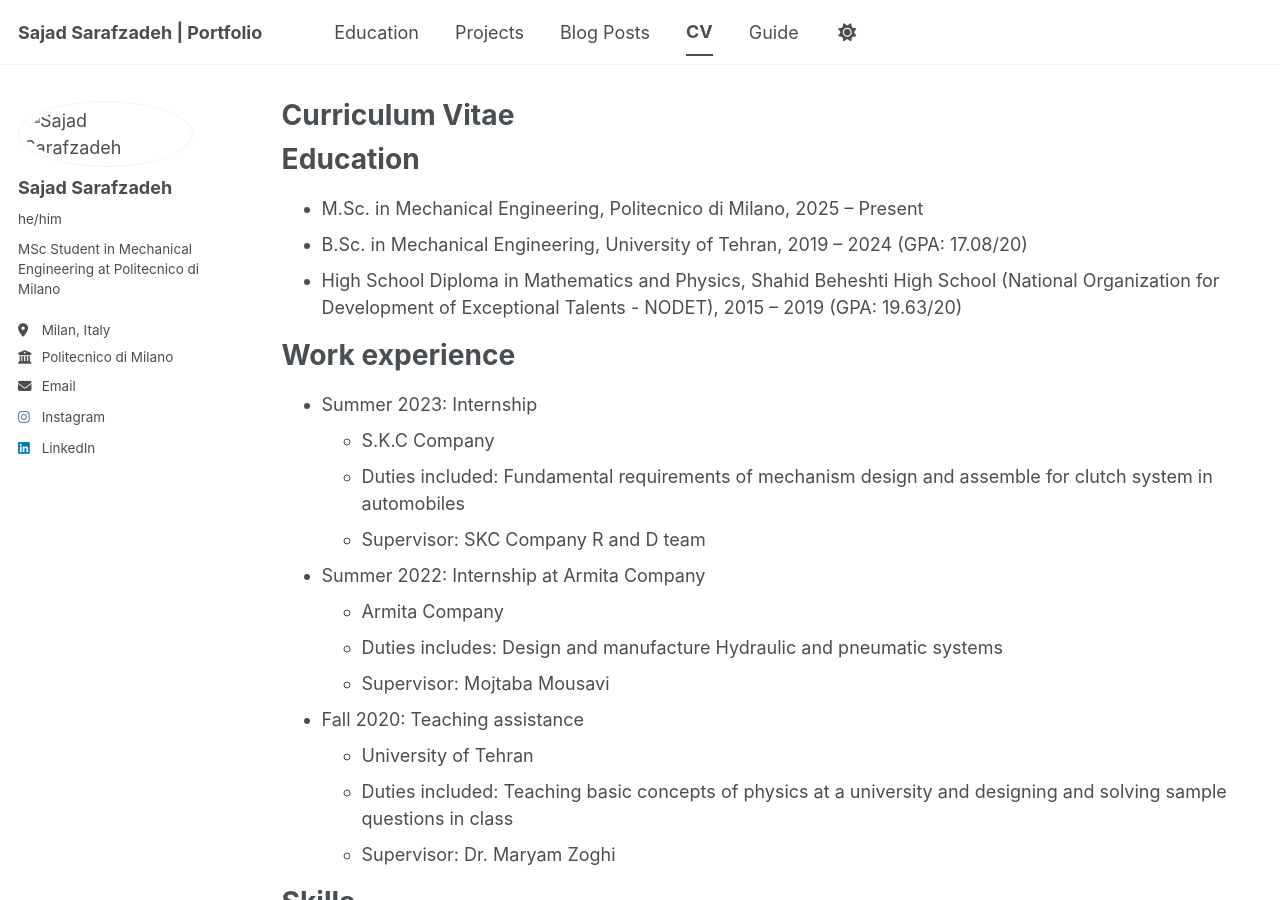
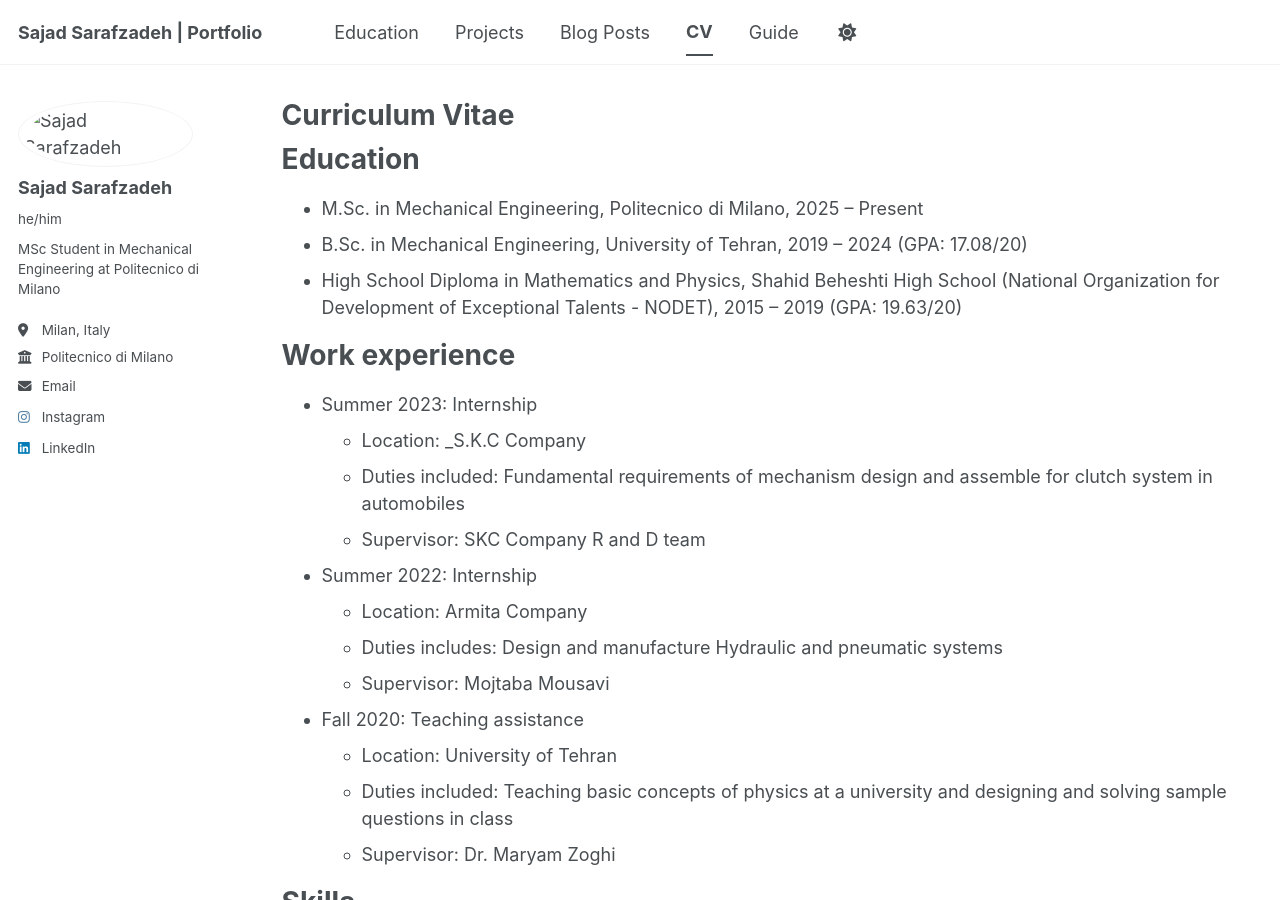
Before and after one commit to sajadsarafzadeh/sajadsarafzadeh.github.io, a Jekyll site: the page built from _pages/cv.md, in a window 1280 px wide and 900 px high. Built offline with Jekyll 4.4.1, drawn with Linux system fonts in a browser that asks for light colours; a script bundle is joined from its source files by our own code; library files that are not in the unit come from our copies; some of the changed text lies outside the part shown.

Commit message:
Update cv.md

```diff
--- a/_pages/cv.md
+++ b/_pages/cv.md
@@ -23,17 +23,17 @@
 Work experience
 ======
 * Summer 2023: Internship
-  * S.K.C Company
+  * Location: _S.K.C Company
   * Duties included: Fundamental requirements of mechanism design and assemble for clutch system in automobiles
   * Supervisor: SKC Company R and D team
 
-* Summer 2022: Internship at Armita Company
-  * Armita Company
+* Summer 2022: Internship
+  * Location: Armita Company
   * Duties includes: Design and manufacture Hydraulic and pneumatic systems
   * Supervisor: Mojtaba Mousavi
 
 * Fall 2020: Teaching assistance
-  * University of Tehran
+  * Location: University of Tehran
   * Duties included: Teaching basic concepts of physics at a university and designing and solving sample questions in class
   * Supervisor: Dr. Maryam Zoghi
 
@@ -84,9 +84,6 @@
   </div>
 
 
-  <p style="font-size: 0.8em; color: #888; margin-top: 10px;">*Currently attending courses for the 2025-2026 academic year.</p>
-</div>
-
 <h3 style="color: #40E0D0; margin-bottom: 10px;">Bachelor of Science (University of Tehran)</h3>
 <div style="background-color: #1a1a1a; padding: 20px; border-radius: 10px; color: white; font-family: sans-serif;">
 <div style="background-color: #1a1a1a; padding: 20px; border-radius: 10px; color: white; font-family: sans-serif;">
```
